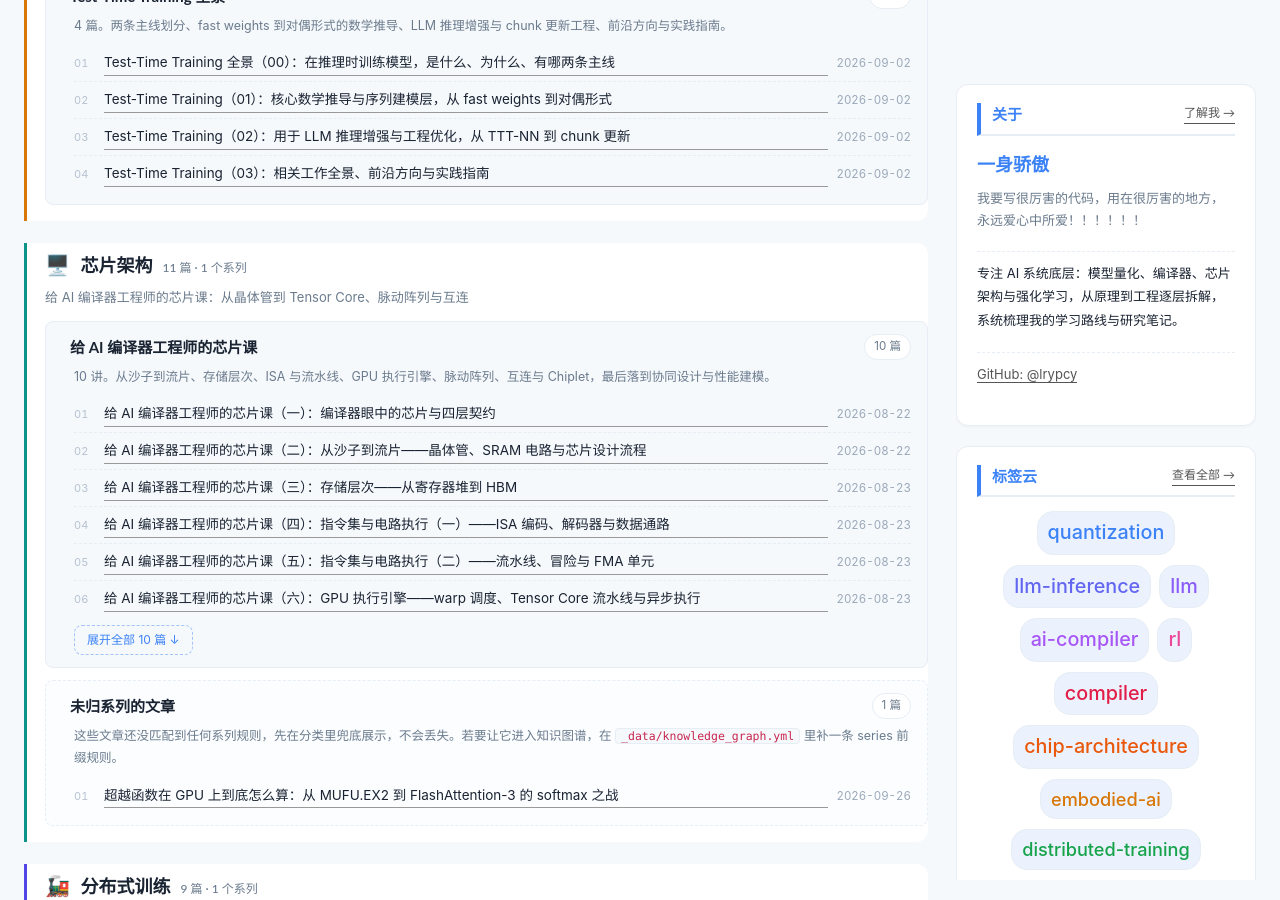
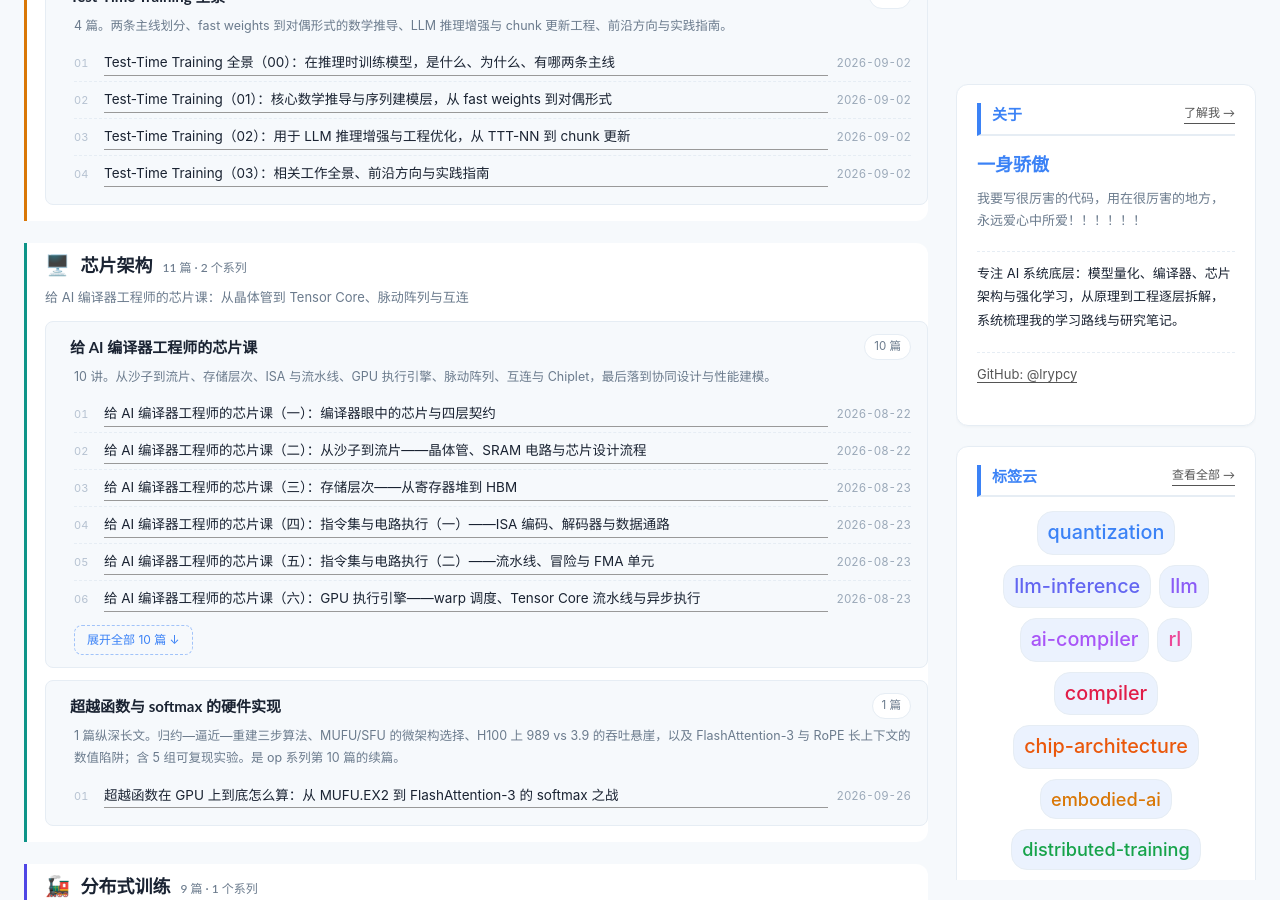
Before and after one commit to lrypcy/lrypcy.github.io, a Jekyll site: the page built from index.html, in a window 1280 px wide and 900 px high, scrolled down 4458 px. Built offline with Jekyll 4.4.1, drawn with Linux system fonts in a browser that asks for light colours; the list of posts is cut into pages by our own code; some of the changed text lies outside the part shown.

Commit message:
feat: 知识图谱归入超越函数专题系列
新增 series 条目 transcendental（layer 2，prefix gpu-transcendental），
并补两条边：chip → transcendental（SFU 吞吐是物理上界）、
op → transcendental（Softmax/RoPE 的指令级实现）。
消除提交时「文章未归入任何系列」的体检告警。

```diff
--- a/_data/knowledge_graph.yml
+++ b/_data/knowledge_graph.yml
@@ -187,6 +187,15 @@ series:
     prefixes: [world-model]
     desc: 1 篇长文。从 Dreamer V4 到 Cosmos Policy / DreamZero 的 2025–2026 完整地图。
 
+  - id: transcendental
+    name: 超越函数与 softmax 的硬件实现
+    short: 超越函数
+    category: 芯片架构
+    layer: 2
+    order: 2
+    prefixes: [gpu-transcendental]
+    desc: 1 篇纵深长文。归约—逼近—重建三步算法、MUFU/SFU 的微架构选择、H100 上 989 vs 3.9 的吞吐悬崖，以及 FlashAttention-3 与 RoPE 长上下文的数值陷阱；含 5 组可复现实验。是 op 系列第 10 篇的续篇。
+
   # ---------- 单篇专题（只在分类面板出现） ----------
   - id: xdsl
     name: xDSL 编译器体系
@@ -235,6 +244,8 @@ links:
   - { from: mdp-grpo,  to: wam,        label: WAM 用 RL 训练动作模型 }
   - { from: embodied,  to: wam,        label: 世界模型驱动具身决策 }
   - { from: flow,      to: wam,        label: 生成式世界模型（Cosmos / DreamZero） }
+  - { from: chip,      to: transcendental, label: SFU / MUFU 的吞吐是超越函数的物理上界 }
+  - { from: op,        to: transcendental, label: Softmax / RoPE 的指令级实现与数值陷阱 }
 
 paths:
   - name: AI Infra 工程师主线
```
